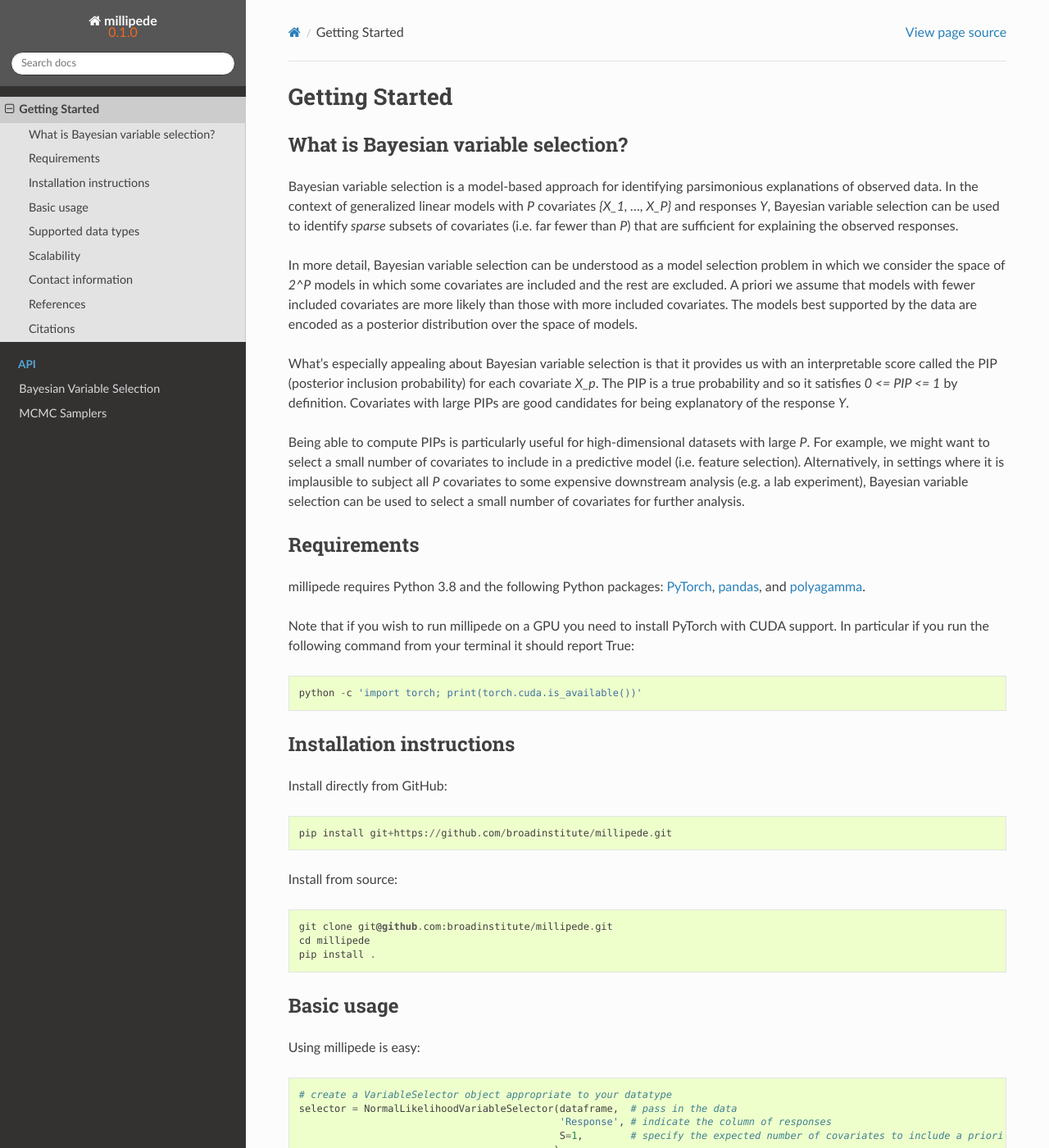
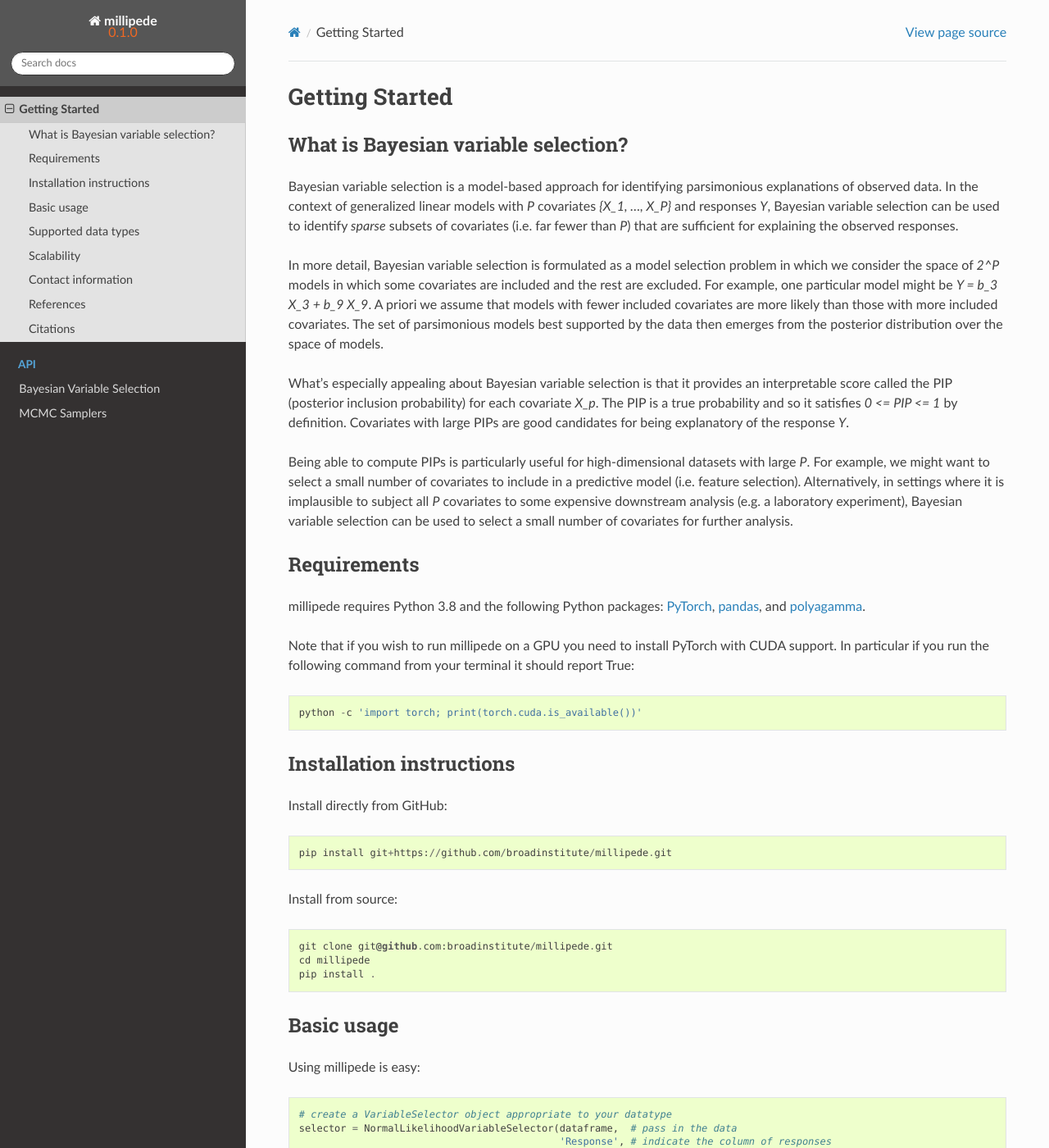
Before and after one commit to BasisResearch/millipede, a Sphinx documentation site: the page built from docs/source/getting_started.rst, in a window 1280 px wide and 1400 px high. Shown: the whole window at 82% size. Built offline with Sphinx 7.4.7 and the Read the Docs theme 2.0.0, drawn with Linux system fonts in a browser that asks for light colours; some of the changed text lies outside the part shown.

```diff
--- a/docs/source/getting_started.rst
+++ b/docs/source/getting_started.rst
@@ -9,12 +9,13 @@ In the context of generalized linear models with `P` covariates `{X_1, ..., X_P}
 Bayesian variable selection can be used to identify *sparse* subsets of covariates (i.e. far fewer than `P`)
 that are sufficient for explaining the observed responses.
 
-In more detail, Bayesian variable selection can be understood as a model selection problem in which we consider
+In more detail, Bayesian variable selection is formulated as a model selection problem in which we consider
 the space of `2^P` models in which some covariates are included and the rest are excluded.
+For example, one particular model might be `Y = b_3 X_3 + b_9 X_9`.
 A priori we assume that models with fewer included covariates are more likely than those with more included covariates.
-The models best supported by the data are encoded as a posterior distribution over the space of models.
+The set of parsimonious models best supported by the data then emerges from the posterior distribution over the space of models.
 
-What's especially appealing about Bayesian variable selection is that it provides us with an interpretable score
+What's especially appealing about Bayesian variable selection is that it provides an interpretable score
 called the PIP (posterior inclusion probability) for each covariate `X_p`.
 The PIP is a true probability and so it satisfies `0 <= PIP <= 1` by definition.
 Covariates with large PIPs are good candidates for being explanatory of the response `Y`.
@@ -22,7 +23,7 @@ Covariates with large PIPs are good candidates for being explanatory of the resp
 Being able to compute PIPs is particularly useful for high-dimensional datasets with large `P`.
 For example, we might want to select a small number of covariates to include in a predictive model (i.e. feature selection).
 Alternatively, in settings where it is implausible to subject all `P` covariates to
-some expensive downstream analysis (e.g. a lab experiment),
+some expensive downstream analysis (e.g. a laboratory experiment),
 Bayesian variable selection can be used to select a small number of covariates for further analysis.
 
 
```
Also changed, not shown: other parts of docs/source/getting_started.rst (+1 -1 lines), README.md (+6 -5 lines).
